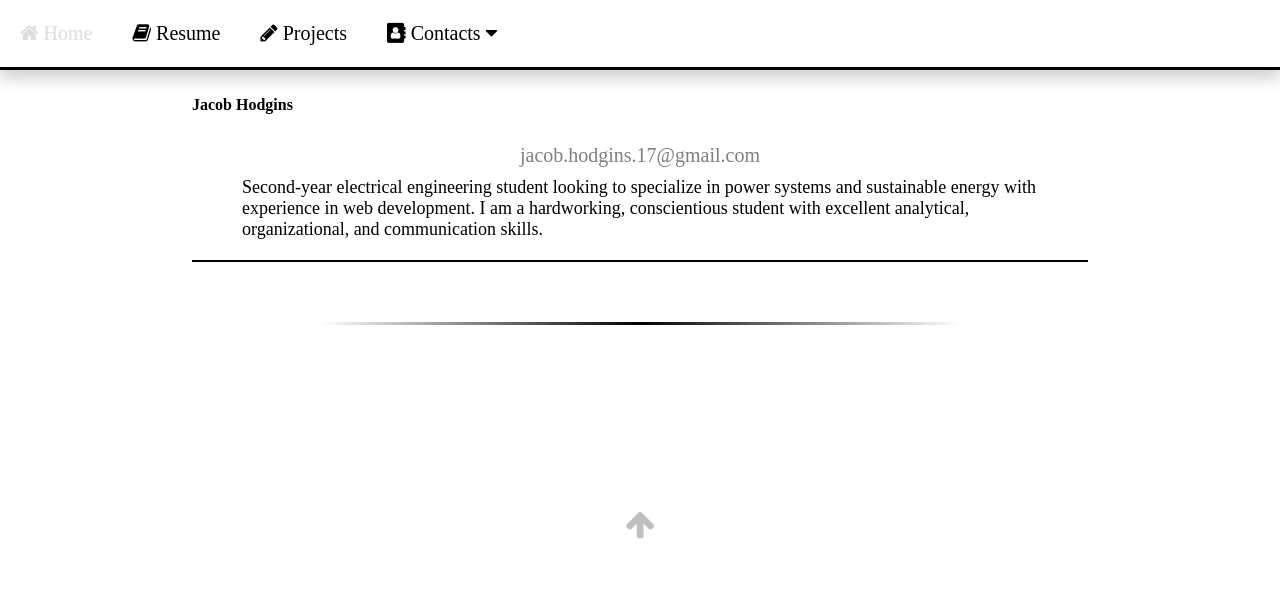
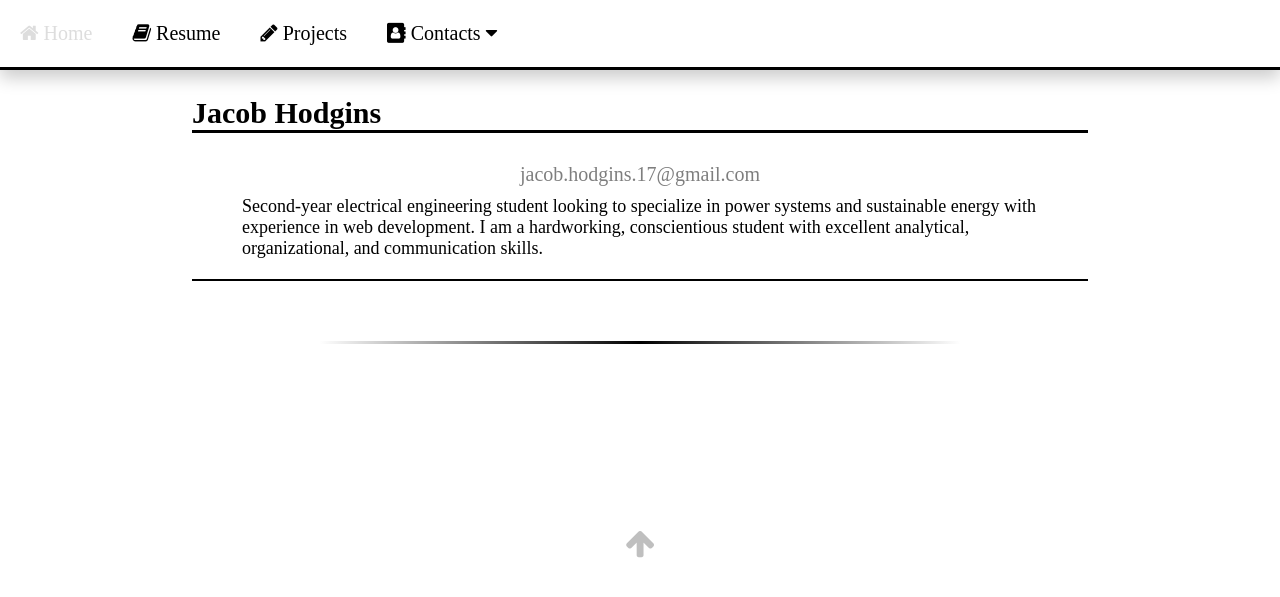
Before and after one commit to JacobHodgins/hodginsjacob, a Jekyll site: the page built from resume/index.html, in a window 1280 px wide. Shown: the top 597 px of the page. Built offline with Jekyll 4.4.1, drawn with Linux system fonts in a browser that asks for light colours.

Commit message:
Update main.css

```diff
--- a/css/main.css
+++ b/css/main.css
@@ -130,7 +130,7 @@ nav.navbar a:active {
   text-align: center;
 }
 
-.resume-index-page h1{
+.resume-my-name {
   font-size: 30px;
   border-bottom-style: solid;
   border-width: 3px;
```
